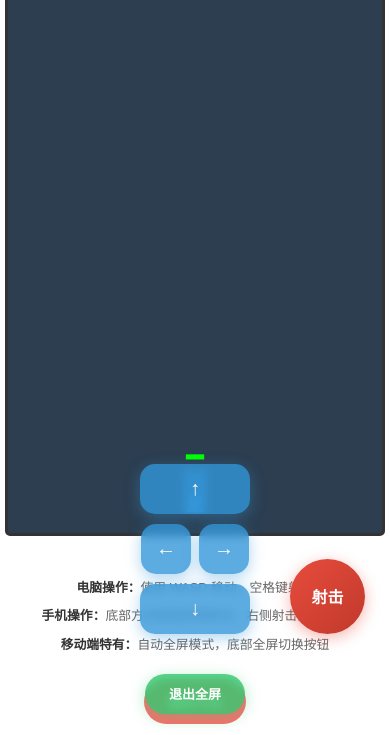
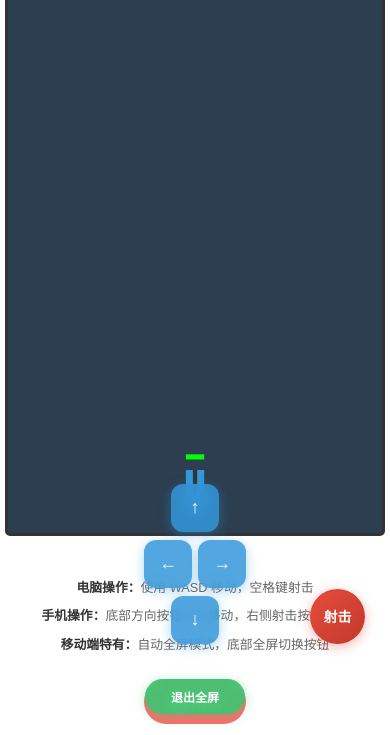
Before and after one commit to yangyuntian666/web_test, a plain HTML site: page index.html in a window 390 px wide. Both pictures are taken after a click on the button "开始游戏". Shown: the part 1171-1906 px from the top of the page. Drawn offline with Linux system fonts and the light colour scheme.

Commit message:
修改布局

```diff
--- a/script.js
+++ b/script.js
@@ -358,86 +358,84 @@ function addVirtualButtonStyles() {
     style.textContent = `
         .control-area {
             position: absolute;
-            bottom: 120px;
+            bottom: 100px; /* 调整位置，为游戏画面留出更多空间 */
             left: 50%;
             transform: translateX(-50%);
             display: flex;
             flex-direction: column;
             align-items: center;
-            gap: 10px;
+            gap: 8px; /* 减小间距 */
             z-index: 1000;
         }
 
         .horizontal-controls {
             display: flex;
-            gap: 10px;
+            gap: 8px; /* 减小水平按钮间距 */
         }
 
         .control-btn {
-            width: 60px;
-            height: 60px;
-            border-radius: 15px;
+            width: 55px; /* 统一大小 */
+            height: 55px; /* 统一大小 */
+            border-radius: 12px; /* 稍微减小圆角 */
             border: none;
-            background: rgba(52, 152, 219, 0.8);
+            background: rgba(52, 152, 219, 0.85); /* 增强背景透明度 */
             color: white;
-            font-size: 24px;
+            font-size: 22px; /* 调整字体大小 */
             font-weight: bold;
             touch-action: manipulation;
-            box-shadow: 0 4px 15px rgba(52, 152, 219, 0.4);
-            backdrop-filter: blur(5px);
+            box-shadow: 0 3px 12px rgba(52, 152, 219, 0.4);
+            backdrop-filter: blur(8px); /* 减弱模糊效果 */
             transition: all 0.1s ease;
         }
 
         .control-btn:active {
-            background: rgba(41, 128, 185, 0.9);
-            transform: scale(0.95);
-            box-shadow: 0 2px 10px rgba(52, 152, 219, 0.6);
+            background: rgba(41, 128, 185, 0.95);
+            transform: scale(0.92); /* 减小按压缩放 */
+            box-shadow: 0 1px 8px rgba(52, 152, 219, 0.6);
         }
 
-        .up-btn, .down-btn {
-            width: 130px;
-        }
+        /* 移除之前的不同宽度设置，统一所有按钮大小 */
 
         .action-btn {
             position: absolute;
-            bottom: 120px;
-            right: 30px;
-            width: 90px;
-            height: 90px;
+            bottom: 100px; /* 与方向键保持同一水平线 */
+            right: 25px; /* 调整右边距 */
+            width: 65px; /* 稍微减小射击按钮 */
+            height: 65px; /* 稍微减小射击按钮 */
             border-radius: 50%;
             background: linear-gradient(135deg, #e74c3c, #c0392b);
             color: white;
             border: none;
-            font-size: 18px;
+            font-size: 16px;
             font-weight: bold;
             touch-action: manipulation;
-            box-shadow: 0 4px 15px rgba(231, 76, 60, 0.4);
+            box-shadow: 0 3px 12px rgba(231, 76, 60, 0.4);
             z-index: 1000;
-            backdrop-filter: blur(5px);
+            backdrop-filter: blur(8px);
         }
 
         .action-btn:active {
-            transform: scale(0.95);
-            box-shadow: 0 2px 10px rgba(231, 76, 60, 0.6);
+            transform: scale(0.92);
+            box-shadow: 0 1px 8px rgba(231, 76, 60, 0.6);
         }
 
         .fullscreen-btn {
             position: absolute;
-            bottom: 30px;
+            bottom: 25px; /* 调整到底部合适位置 */
             left: 50%;
             transform: translateX(-50%);
-            width: 120px;
-            height: 45px;
-            background: rgba(46, 204, 113, 0.8);
+            width: 110px; /* 稍微减小宽度 */
+            height: 40px; /* 稍微减小高度 */
+            background: rgba(46, 204, 113, 0.85);
             color: white;
             border: none;
-            border-radius: 25px;
-            font-size: 14px;
+            border-radius: 20px;
+            font-size: 13px;
             font-weight: bold;
             touch-action: manipulation;
-            box-shadow: 0 4px 15px rgba(46, 204, 113, 0.4);
+            box-shadow: 0 3px 12px rgba(46, 204, 113, 0.4);
             z-index: 1000;
-            backdrop-filter: blur(5px);
+            backdrop-filter: blur(8px);
         }
 
         .fullscreen-btn:active {
@@ -454,36 +452,32 @@ function addVirtualButtonStyles() {
         /* 小屏幕优化 */
         @media (max-width: 480px) {
             .control-btn {
-                width: 50px;
-                height: 50px;
-                font-size: 20px;
-            }
-
-            .up-btn, .down-btn {
-                width: 110px;
+                width: 48px; /* 小屏幕进一步缩小 */
+                height: 48px;
+                font-size: 18px;
             }
 
             .horizontal-controls {
-                gap: 8px;
+                gap: 6px;
             }
 
             .action-btn {
-                width: 75px;
-                height: 75px;
-                bottom: 100px;
+                width: 55px;
+                height: 55px;
+                bottom: 90px;
                 right: 20px;
-                font-size: 16px;
+                font-size: 14px;
             }
 
             .fullscreen-btn {
                 width: 100px;
-                height: 40px;
-                font-size: 13px;
+                height: 35px;
+                font-size: 12px;
                 bottom: 20px;
             }
 
             .control-area {
-                bottom: 100px;
+                bottom: 90px;
             }
         }
     `;
--- a/styles.css
+++ b/styles.css
@@ -406,7 +406,7 @@ footer {
     }
 
     #gameCanvas {
-        height: 65vh; /* 为控制按钮留出空间 */
+        height: 50vh; /* 调整为正常界面尺寸，为控制按钮留出合适空间 */
     }
 
     /* 移动端安全区域适配 */
@@ -442,7 +442,7 @@ footer {
     }
 
     #gameCanvas {
-        height: 60vh; /* 小屏幕进一步压缩游戏区域 */
+        height: 45vh; /* 小屏幕进一步调整游戏区域 */
     }
 }
 
```
Also changed, not shown: 4 other files.
